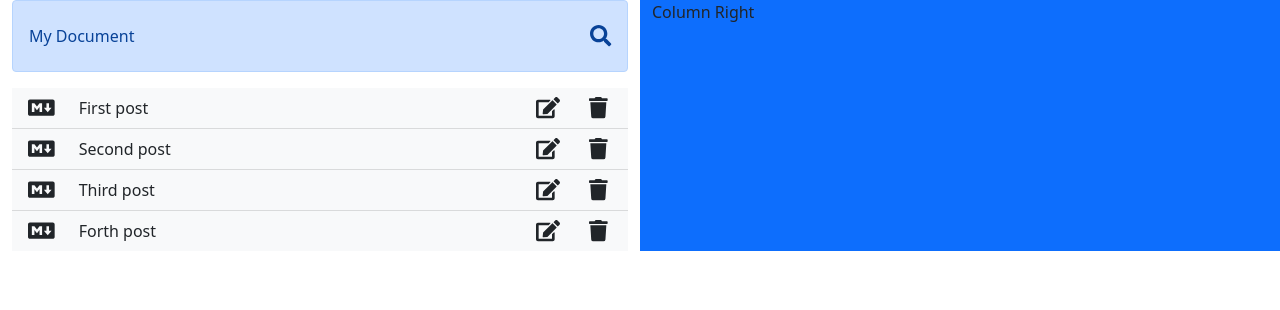
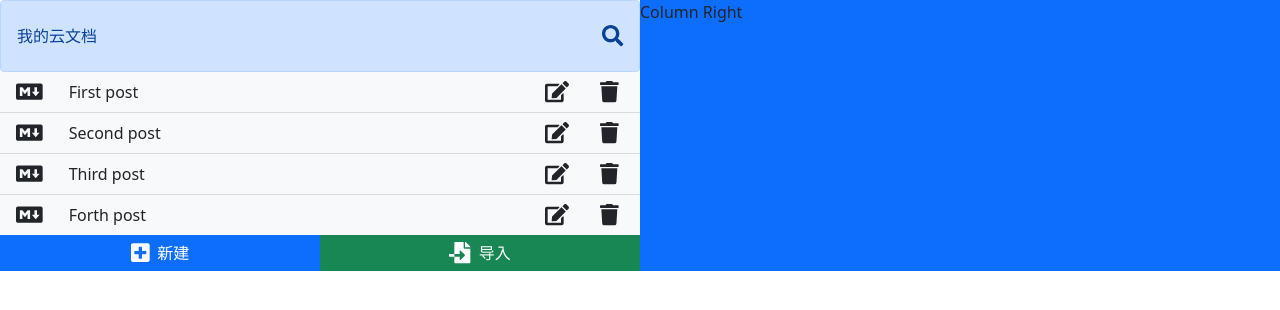
Before and after one commit to Zeng95/react-electron-markdownify, a React (Create React App) app: page / in a window 1280 px wide. Shown: the top 310 px of the page. Built offline with nearby package versions, Linux system fonts and the light colour scheme.

Commit message:
style: finish UI layout of left panel

```diff
--- a/src/components/App/App.jsx
+++ b/src/components/App/App.jsx
@@ -1,24 +1,38 @@
 import consola from 'consola'
+import defaultFiles from '@utils/defaultFiles'
 import FileSearch from '@components/Files/FileSearch'
-import FileList from '@components/Files/FileList';
-import defaultFiles from '@utils/defaultFiles';
+import FileList from '@components/Files/FileList'
+import BottomButton from '@components/Layout/BottomButton'
+import { faPlusSquare, faFileImport } from '@fortawesome/free-solid-svg-icons'
 
 import 'bootstrap/dist/css/bootstrap.min.css'
 
 function App() {
+  function handleFileSearch(value) {
+    consola.info('Search Value:', value)
+  }
+
   return (
-    <div className="App container-fluid">
-      <div className="row">
-        <div className="col left-panel">
-          <FileSearch
-            title="My Document"
-            onFileSearch={(value) => {
-              consola.info('Search Value:', value)
-            }}
-          />
+    <div className="App container-fluid px-0">
+      <div className="row g-0">
+        {/* Left Panel */}
+        <div className="col">
+          <FileSearch onFileSearch={handleFileSearch} />
           <FileList files={defaultFiles} />
+
+          {/* Actions */}
+          <div className="row g-0">
+            <div className="col-6">
+              <BottomButton icon={faPlusSquare} text="新建" colorClass="primary" />
+            </div>
+            <div className="col-6">
+              <BottomButton icon={faFileImport} text="导入" colorClass="success" />
+            </div>
+          </div>
         </div>
-        <div className="col bg-primary right-panel">Column Right</div>
+
+        {/* Right Panel */}
+        <div className="col bg-primary">Column Right</div>
       </div>
     </div>
   )
--- a/src/components/Files/FileItem.jsx
+++ b/src/components/Files/FileItem.jsx
@@ -1,5 +1,6 @@
 import PropTypes from 'prop-types'
 import consola from 'consola'
+import useKeyPress from '@hooks/useKeyPress'
 import { useState, useEffect, useRef } from 'react'
 import { FontAwesomeIcon } from '@fortawesome/react-fontawesome'
 import { faMarkdown } from '@fortawesome/free-brands-svg-icons'
@@ -9,6 +10,12 @@
   const [editValue, setEditValue] = useState('')
   const [editVisible, setEditVisible] = useState(false)
   const inputElem = useRef(null)
+  const enterPressed = useKeyPress(13)
+  const escPressed = useKeyPress(27)
+
+  function deleteFile() {
+    consola.info(file)
+  }
 
   function showEdit() {
     setEditValue(file.title)
@@ -20,37 +27,22 @@
     setEditVisible(false)
   }
 
-  function deleteFile() {
-    consola.info(file)
-  }
-
   function handleEditChange(event) {
     setEditValue(event.target.value)
   }
 
   useEffect(() => {
-    const handleEditKeyUp = (event) => {
-      const { keyCode } = event
-
-      if (keyCode === 13 && editVisible) {
-        // onFileSearch(searchValue)
-        hideEdit()
-      } else if (keyCode === 27 && editVisible) {
-        hideEdit()
-      }
-    }
-
-    const cleanup = () => {
-      document.removeEventListener('keyup', handleEditKeyUp)
-    }
-
     if (editVisible) {
       inputElem.current.focus()
     }
 
-    document.addEventListener('keyup', handleEditKeyUp)
+    if (enterPressed && editVisible) {
+      hideEdit()
+    }
 
-    return cleanup
+    if (escPressed && editVisible) {
+      hideEdit()
+    }
   })
 
   return (
--- a/src/components/Files/FileSearch.jsx
+++ b/src/components/Files/FileSearch.jsx
@@ -1,5 +1,6 @@
 import PropTypes from 'prop-types'
 import styled from 'styled-components'
+import useKeyPress from '@hooks/useKeyPress'
 import { useState, useEffect, useRef } from 'react'
 import { FontAwesomeIcon } from '@fortawesome/react-fontawesome'
 import { faSearch, faTimes } from '@fortawesome/free-solid-svg-icons'
@@ -12,14 +13,16 @@
   const [searchValue, setSearchValue] = useState('')
   const [searchVisible, setSearchVisible] = useState(false)
   const inputElem = useRef(null)
+  const enterPressed = useKeyPress(13)
+  const escPressed = useKeyPress(27)
 
   function showSearch() {
     setSearchVisible(true)
   }
 
   function hideSearch() {
+    setSearchVisible(false)
     setSearchValue('')
-    setSearchVisible(false)
   }
 
   function handleSearchChange(event) {
@@ -27,31 +30,21 @@
   }
 
   useEffect(() => {
-    const handleSearchKeyUp = (event) => {
-      const { keyCode } = event
-
-      if (keyCode === 13 && searchVisible) {
-        onFileSearch(searchValue)
-      } else if (keyCode === 27 && searchVisible) {
-        hideSearch()
-      }
-    }
-
-    const cleanup = () => {
-      document.removeEventListener('keyup', handleSearchKeyUp)
-    }
-
     if (searchVisible) {
       inputElem.current.focus()
     }
 
-    document.addEventListener('keyup', handleSearchKeyUp)
+    if (enterPressed && searchVisible) {
+      onFileSearch(searchValue)
+    }
 
-    return cleanup
+    if (escPressed && searchVisible) {
+      hideSearch()
+    }
   })
 
   return (
-    <StyledFileSearch className="alert alert-primary d-flex justify-content-between align-items-center">
+    <StyledFileSearch className="alert alert-primary d-flex justify-content-between align-items-center mb-0">
       {!searchVisible && (
         <>
           {/* Title */}
--- a/src/components/Layout/AddButton.jsx
+++ /dev/null
@@ -1,16 +0,0 @@
-import React from 'react'
-import PropTypes from 'prop-types'
-
-function AddButton(props) {
-  return (
-    <div>
-
-    </div>
-  )
-}
-
-AddButton.propTypes = {
-
-}
-
-export default AddButton
--- /dev/null
+++ b/src/components/Layout/BottomButton.jsx
@@ -0,0 +1,29 @@
+import React from 'react'
+import PropTypes from 'prop-types'
+import { FontAwesomeIcon } from '@fortawesome/react-fontawesome'
+
+function ButtomButton({ icon, text, colorClass, handleBtnClick }) {
+  return (
+    <button
+      type="button"
+      className={`btn btn-${colorClass} border-0 w-full rounded-0`}
+      onClick={handleBtnClick}
+    >
+      <FontAwesomeIcon title={text} icon={icon} size="lg" className="mr-2" />
+      {text}
+    </button>
+  )
+}
+
+ButtomButton.propTypes = {
+  icon: PropTypes.object.isRequired,
+  text: PropTypes.string,
+  colorClass: PropTypes.string,
+  handleBtnClick: PropTypes.func
+}
+
+ButtomButton.defaultProps = {
+  text: '新建'
+}
+
+export default ButtomButton
--- a/src/components/Layout/ImportButton.jsx
+++ /dev/null
@@ -1,16 +0,0 @@
-import React from 'react'
-import PropTypes from 'prop-types'
-
-function importButton(props) {
-  return (
-    <div>
-
-    </div>
-  )
-}
-
-importButton.propTypes = {
-
-}
-
-export default importButton
--- a/src/utils/aliases.js
+++ b/src/utils/aliases.js
@@ -1,6 +1,7 @@
 const aliases = (prefix = `src`) => ({
   '@assets': `${prefix}/assets`,
   '@components': `${prefix}/components`,
+  '@hooks': `${prefix}/hooks`,
   '@lib': `${prefix}/lib`,
   '@utils': `${prefix}/utils`,
 })
```
